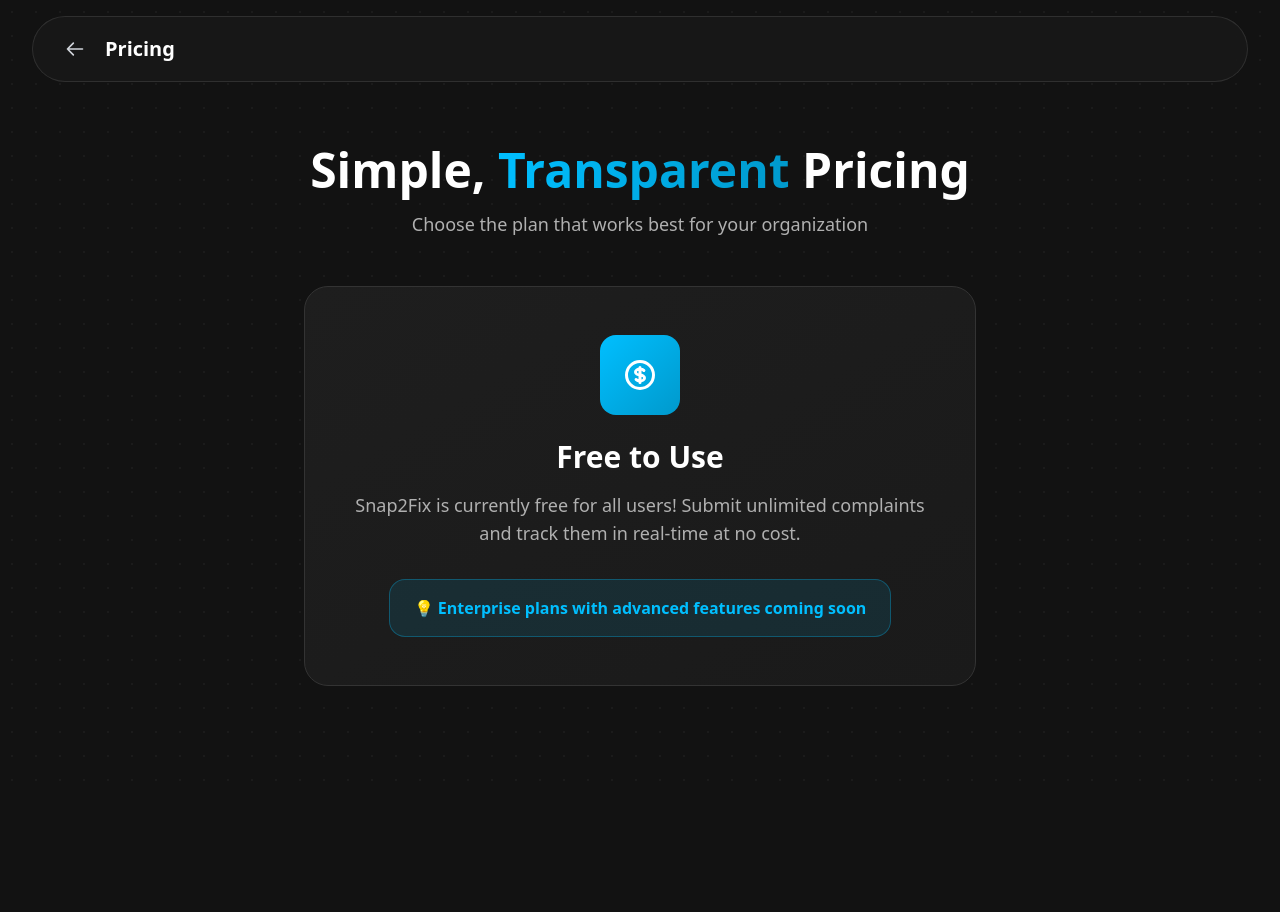
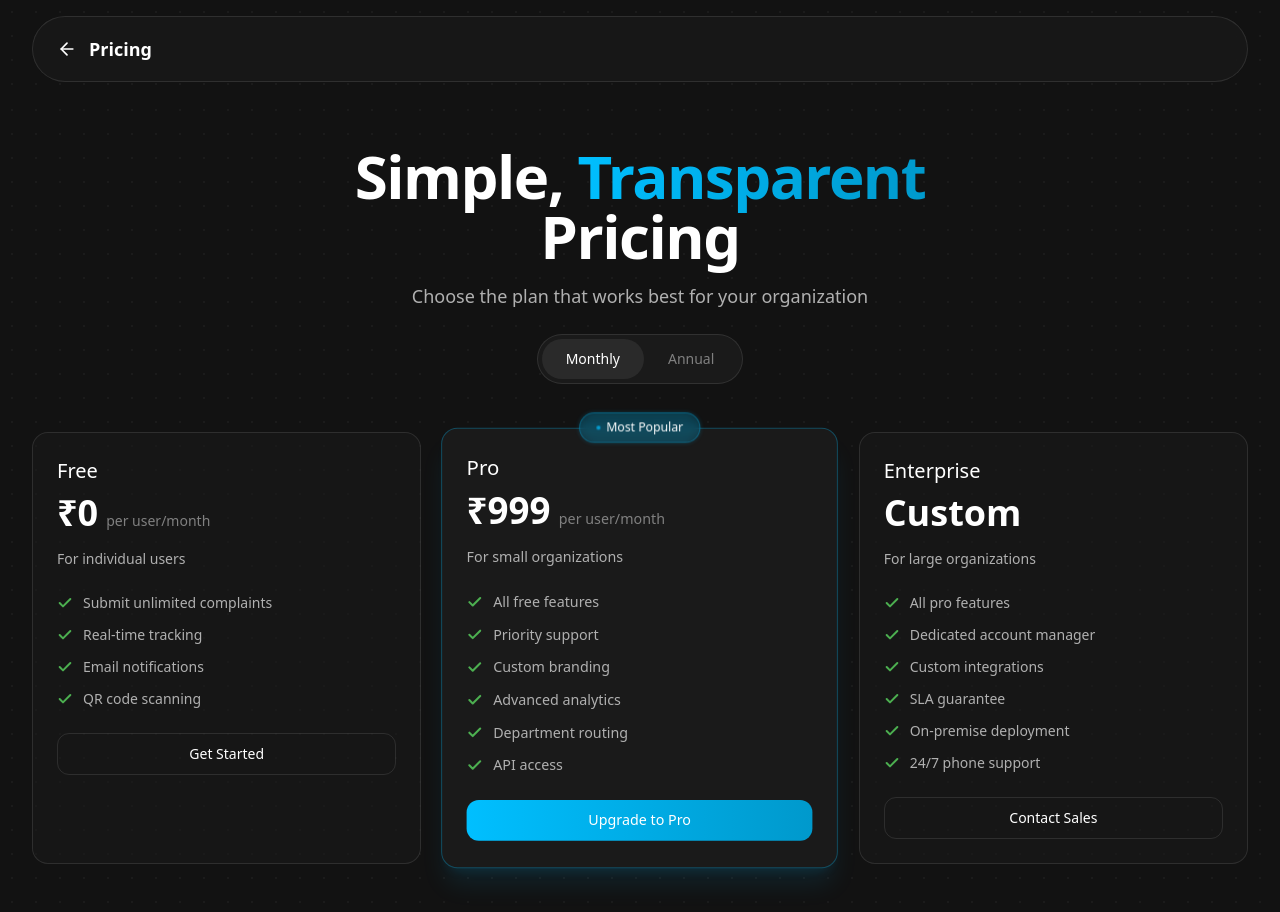
Before and after one commit to navedsayyed/Snap2Fix-web, a Next.js app: page /pricing in a window 1280 px wide. Before the commit the page ends 800 px from the top, so only its background shows below. Built offline with nearby package versions, Linux system fonts and the light colour scheme.

Commit message:
pricing componend

```diff
--- a/app/pricing/page.tsx
+++ b/app/pricing/page.tsx
@@ -6,7 +6,8 @@
 'use client';
 
 import Link from 'next/link';
-import { Button } from '@/components/ui/Button';
+import Pricing from '@/components/ui/pricing-component';
+import { ArrowLeft } from 'lucide-react';
 
 export default function PricingPage() {
     return (
@@ -15,50 +16,21 @@
             <header className="sticky top-0 z-50 pt-4 pb-4">
                 <div className="max-w-7xl mx-auto px-6 lg:px-8">
                     <div className="bg-[#1A1A1A]/80 backdrop-blur-md border border-white/10 rounded-full px-6 py-3">
-                        <div className="flex items-center justify-between h-10">
-                            {/* Back Button and Title */}
-                            <div className="flex items-center gap-3">
-                                <Link href="/" className="p-2 hover:bg-[#2C2C2C] rounded-full transition-colors">
-                                    <svg className="w-5 h-5 text-gray-300 hover:text-white" fill="none" stroke="currentColor" viewBox="0 0 24 24">
-                                        <path strokeLinecap="round" strokeLinejoin="round" strokeWidth={2} d="M10 19l-7-7m0 0l7-7m-7 7h18" />
-                                    </svg>
-                                </Link>
-                                <h2 className="text-xl font-bold text-white">Pricing</h2>
-                            </div>
+                        <div className="flex items-center h-10">
+                            <Link
+                                href="/"
+                                className="inline-flex items-center gap-3 text-white hover:text-gray-300 transition-colors"
+                            >
+                                <ArrowLeft className="w-5 h-5" />
+                                <span className="text-lg font-bold">Pricing</span>
+                            </Link>
                         </div>
                     </div>
                 </div>
             </header>
 
-            {/* Main Content */}
-            <main className="max-w-7xl mx-auto px-4 sm:px-6 lg:px-8 py-8 sm:py-12">
-                <div className="text-center mb-8 sm:mb-12">
-                    <h1 className="text-3xl sm:text-4xl md:text-5xl font-bold text-white mb-3 sm:mb-4">
-                        Simple, <span className="text-transparent bg-clip-text bg-gradient-to-r from-[#00BFFF] to-[#0099CC]">Transparent</span> Pricing
-                    </h1>
-                    <p className="text-sm sm:text-base md:text-lg text-[#B0B0B0] max-w-2xl mx-auto">
-                        Choose the plan that works best for your organization
-                    </p>
-                </div>
-
-                {/* Pricing Content - Placeholder */}
-                <div className="bg-gradient-to-br from-[#1E1E1E] to-[#1A1A1A] rounded-2xl sm:rounded-3xl p-6 sm:p-8 md:p-12 border border-[#333333] text-center max-w-2xl mx-auto">
-                    <div className="w-16 h-16 sm:w-20 sm:h-20 bg-gradient-to-br from-[#00BFFF] to-[#0099CC] rounded-2xl flex items-center justify-center mx-auto mb-4 sm:mb-6">
-                        <svg width="32" height="32" className="text-white sm:w-9 sm:h-9" fill="none" stroke="currentColor" viewBox="0 0 24 24">
-                            <path strokeLinecap="round" strokeLinejoin="round" strokeWidth={2} d="M12 8c-1.657 0-3 .895-3 2s1.343 2 3 2 3 .895 3 2-1.343 2-3 2m0-8c1.11 0 2.08.402 2.599 1M12 8V7m0 1v8m0 0v1m0-1c-1.11 0-2.08-.402-2.599-1M21 12a9 9 0 11-18 0 9 9 0 0118 0z" />
-                        </svg>
-                    </div>
-                    <h2 className="text-2xl sm:text-3xl font-bold text-white mb-3 sm:mb-4">Free to Use</h2>
-                    <p className="text-[#B0B0B0] text-sm sm:text-base md:text-lg mb-6 sm:mb-8">
-                        Snap2Fix is currently free for all users! Submit unlimited complaints and track them in real-time at no cost.
-                    </p>
-                    <div className="inline-block bg-[#00BFFF]/10 border border-[#00BFFF]/30 rounded-xl sm:rounded-2xl px-4 py-3 sm:px-6 sm:py-4">
-                        <p className="text-[#00BFFF] font-semibold text-sm sm:text-base">
-                            💡 Enterprise plans with advanced features coming soon
-                        </p>
-                    </div>
-                </div>
-            </main>
+            {/* Pricing Component */}
+            <Pricing />
         </div>
     );
 }
--- /dev/null
+++ b/components/ui/pricing-component.tsx
@@ -0,0 +1,168 @@
+'use client';
+
+import React, { useState } from 'react';
+import { Check } from 'lucide-react';
+
+const Pricing = () => {
+  const [isAnnual, setIsAnnual] = useState(false);
+
+  const plans = [
+    {
+      name: "Free",
+      price: "₹0",
+      description: "For individual users",
+      features: [
+        "Submit unlimited complaints",
+        "Real-time tracking",
+        "Email notifications",
+        "QR code scanning"
+      ],
+      cta: "Get Started",
+      highlighted: false
+    },
+    {
+      name: "Pro",
+      price: isAnnual ? "₹10,999" : "₹999",
+      description: "For small organizations",
+      features: [
+        "All free features",
+        "Priority support",
+        "Custom branding",
+        "Advanced analytics",
+        "Department routing",
+        "API access"
+      ],
+      cta: "Upgrade to Pro",
+      highlighted: true
+    },
+    {
+      name: "Enterprise",
+      price: "Custom",
+      description: "For large organizations",
+      features: [
+        "All pro features",
+        "Dedicated account manager",
+        "Custom integrations",
+        "SLA guarantee",
+        "On-premise deployment",
+        "24/7 phone support"
+      ],
+      cta: "Contact Sales",
+      highlighted: false
+    }
+  ];
+
+  return (
+    <div className="bg-[#121212] min-h-screen dotted-background">
+      <div className="max-w-7xl mx-auto px-4 sm:px-6 lg:px-8 py-12">
+        <div className="text-center max-w-3xl mx-auto mb-12">
+          <h1 className="text-4xl md:text-5xl lg:text-6xl font-bold text-white mb-4 tracking-tight">
+            Simple,{' '}
+            <span className="text-transparent bg-clip-text bg-gradient-to-r from-[#00BFFF] to-[#0099CC]">
+              Transparent
+            </span>{' '}
+            Pricing
+          </h1>
+          <p className="text-lg text-[#B0B0B0] mb-6">
+            Choose the plan that works best for your organization
+          </p>
+          <div className="inline-flex items-center bg-[#1A1A1A] border border-white/10 rounded-full p-1">
+            <button
+              className={`px-6 py-2.5 rounded-full text-sm font-medium transition-colors ${
+                !isAnnual
+                  ? 'bg-[#2A2A2A] text-white'
+                  : 'text-[#808080] hover:text-white'
+              }`}
+              onClick={() => setIsAnnual(false)}
+            >
+              Monthly
+            </button>
+            <button
+              className={`px-6 py-2.5 rounded-full text-sm font-medium transition-colors ${
+                isAnnual
+                  ? 'bg-[#2A2A2A] text-white'
+                  : 'text-[#808080] hover:text-white'
+              }`}
+              onClick={() => setIsAnnual(true)}
+            >
+              Annual
+            </button>
+          </div>
+        </div>
+
+        <div className="grid grid-cols-1 md:grid-cols-3 gap-6 max-w-7xl mx-auto">
+          {plans.map((plan, index) => (
+            <div
+              key={plan.name}
+              className={`relative rounded-2xl border ${
+                plan.highlighted
+                  ? 'border-[#00BFFF]/30 bg-[#1A1A1A] scale-[1.02] shadow-xl shadow-[#00BFFF]/10'
+                  : 'border-white/10 bg-[#1A1A1A]/50 hover:border-white/20'
+              } p-6 transition-all duration-300`}
+            >
+              {plan.highlighted && (
+                <>
+                  <div className="absolute -top-4 left-1/2 -translate-x-1/2">
+                    <div className="relative">
+                      <div className="absolute inset-0 bg-[#00BFFF]/20 rounded-full blur-[2px]" />
+                      <div className="relative px-4 py-1.5 bg-[#00BFFF]/10 backdrop-blur-sm rounded-full border border-[#00BFFF]/30">
+                        <div className="flex items-center gap-1.5">
+                          <span className="inline-block w-1 h-1 rounded-full bg-[#00BFFF] animate-pulse" />
+                          <span className="text-xs font-medium text-white">
+                            Most Popular
+                          </span>
+                        </div>
+                      </div>
+                    </div>
+                  </div>
+                </>
+              )}
+
+              <div className="mb-6">
+                <h3 className="text-xl font-medium text-white mb-2">
+                  {plan.name}
+                </h3>
+                <div className="flex items-baseline gap-2">
+                  <span className="text-4xl font-bold text-white">
+                    {plan.price}
+                  </span>
+                  {plan.price !== "Custom" && (
+                    <span className="text-sm text-[#808080]">
+                      per user/{isAnnual ? 'year' : 'month'}
+                    </span>
+                  )}
+                </div>
+                <p className="text-sm text-[#B0B0B0] mt-4">
+                  {plan.description}
+                </p>
+              </div>
+
+              <div className="space-y-3 mb-6">
+                {plan.features.map((feature, i) => (
+                  <div key={i} className="flex items-center gap-2.5">
+                    <Check className="h-4 w-4 text-[#4CAF50]" strokeWidth={3} />
+                    <span className="text-sm text-[#B0B0B0]">
+                      {feature}
+                    </span>
+                  </div>
+                ))}
+              </div>
+
+              <button
+                className={`w-full py-2.5 px-4 rounded-xl text-sm font-medium transition-colors ${
+                  plan.highlighted
+                    ? 'bg-gradient-to-r from-[#00BFFF] to-[#0099CC] text-white hover:from-[#0099CC] hover:to-[#0088BB]'
+                    : 'border border-white/10 text-white hover:bg-white/5'
+                }`}
+              >
+                {plan.cta}
+              </button>
+            </div>
+          ))}
+        </div>
+      </div>
+    </div>
+  );
+};
+
+export default Pricing;
```
